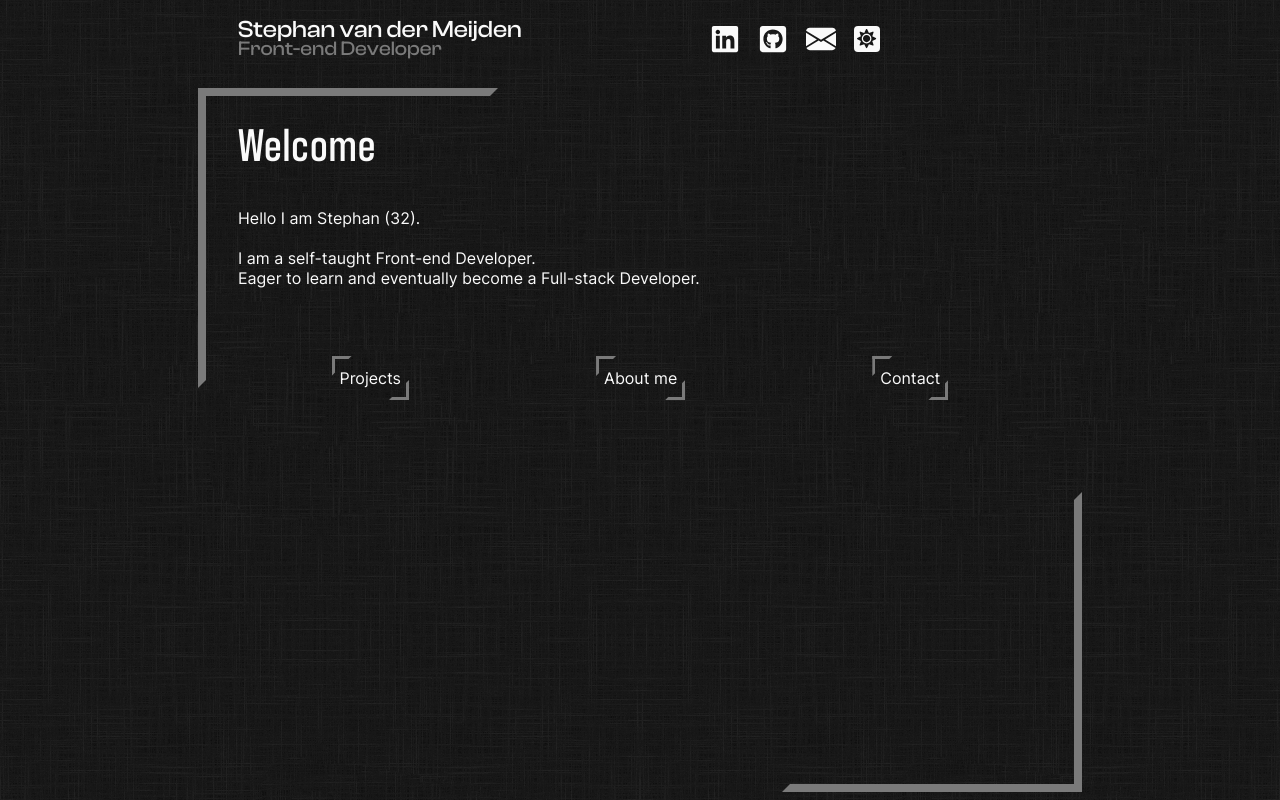
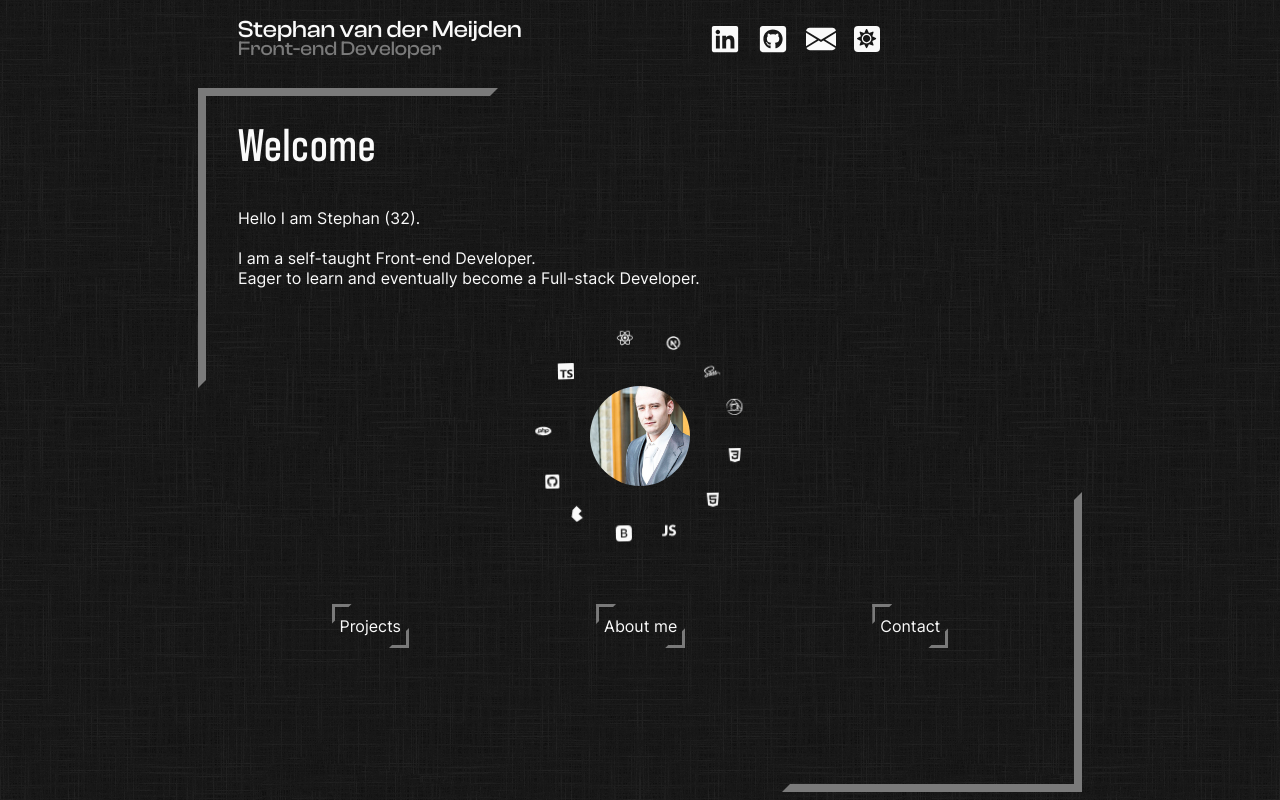
Before and after one commit to aevitas1/portfolio_v2, a React (Vite) app: page / in a window 1280 px wide. Built offline with nearby package versions, Linux system fonts and the light colour scheme.

Commit message:
Added icon circle

```diff
--- a/src/components/content/circularskills/CircularSkills.tsx
+++ b/src/components/content/circularskills/CircularSkills.tsx
@@ -1,7 +1,62 @@
 import styles from "./circularskills.module.scss";
+import {
+  IoLogoJavascript,
+  IoLogoCss3,
+  IoLogoHtml5,
+  IoLogoSass,
+} from "react-icons/io";
+import { BsBootstrapFill } from "react-icons/bs";
+import {
+  SiTypescript,
+  SiReact,
+  SiPostcss,
+  SiPhp,
+  SiBulma,
+} from "react-icons/si";
+import { TbBrandNextjs } from "react-icons/tb";
+import { FaGithubSquare } from "react-icons/fa";
+import image from "../../../assets/me.jpg";
+
+type ToolsetType = {
+  name: JSX.Element;
+  id: number;
+};
 
 const CircularSkills = () => {
-  return <></>;
+  const toolset: ToolsetType[] = [
+    { name: <IoLogoHtml5 />, id: 1 },
+    { name: <IoLogoCss3 />, id: 2 },
+    { name: <SiPostcss />, id: 5 },
+    { name: <IoLogoJavascript />, id: 3 },
+    { name: <IoLogoSass />, id: 4 },
+    { name: <BsBootstrapFill />, id: 6 },
+    { name: <SiTypescript />, id: 7 },
+    { name: <SiReact />, id: 8 },
+    { name: <TbBrandNextjs />, id: 9 },
+    { name: <SiPhp />, id: 10 },
+    { name: <SiBulma />, id: 11 },
+    { name: <FaGithubSquare />, id: 12 },
+  ];
+
+  return (
+    <>
+      <div className={styles.circular}>
+        <div className={styles.skills}>
+          {toolset.map((item: ToolsetType) => (
+            <div className={styles.item} key={item.id}>
+              <div className={styles.icon}>
+                <i>{item.name}</i>
+              </div>
+            </div>
+          ))}
+        </div>
+        <div
+          className={styles.image}
+          style={{ backgroundImage: `url(${image})` }}
+        ></div>
+      </div>
+    </>
+  );
 };
 
 export default CircularSkills;
--- a/src/components/content/circularskills/circularskills.module.scss
+++ b/src/components/content/circularskills/circularskills.module.scss
@@ -0,0 +1,110 @@
+@use "../../../styles/var.scss" as var;
+
+.circular {
+  position: relative;
+  display: flex;
+  align-self: center;
+  border-radius: 100%;
+  min-height: 200px;
+  min-width: 200px;
+  max-height: 200px;
+  max-width: 200px;
+  &:hover {
+    .skills {
+      animation-play-state: paused;
+      > .item .icon i svg {
+        animation-play-state: paused;
+      }
+    }
+  }
+  .image {
+    position: absolute;
+    left: 50%;
+    top: 50%;
+    transform: translate(-50%, -50%);
+    height: 100px;
+    width: 100px;
+    background-repeat: no-repeat;
+    background-size: cover;
+    border-radius: 100%;
+  }
+  .skills {
+    position: absolute;
+    border-radius: 100%;
+    height: 200px;
+    width: 200px;
+    animation: rotate 15s linear infinite;
+    > .item {
+      position: absolute;
+      top: 0;
+      left: 50%;
+      height: 50%;
+      width: 50%;
+      transform: translateX(-50%);
+      transform-origin: 50% 100%;
+      pointer-events: none;
+      .icon {
+        position: absolute;
+        top: 0;
+        left: 50%;
+        transform: translateX(-50%);
+        height: 20%;
+        width: 20%;
+        border-radius: 50%;
+        i {
+          width: 1.25rem;
+          height: 1.25rem;
+          svg {
+            animation: rotate 15s linear infinite reverse;
+          }
+        }
+      }
+
+      &:nth-child(1) {
+        transform: translateX(-3rem) translateY(-0.3rem);
+      }
+      &:nth-child(2) {
+        transform: translateX(-6rem) translateY(0.5rem);
+      }
+      &:nth-child(3) {
+        transform: translateX(-8.25rem) translateY(2.5rem);
+      }
+      &:nth-child(4) {
+        transform: translateX(0.25rem) translateY(0.5rem);
+      }
+      &:nth-child(5) {
+        transform: translateX(-9rem) translateY(5rem);
+      }
+      &:nth-child(6) {
+        transform: translateX(2.25rem) translateY(2.5rem);
+      }
+      &:nth-child(7) {
+        transform: translateX(-3rem) translateY(11.9rem);
+      }
+
+      &:nth-child(8) {
+        transform: translateX(-7rem) translateY(10.5rem);
+      }
+      &:nth-child(9) {
+        transform: translateX(-8.75rem) translateY(8rem);
+      }
+      &:nth-child(10) {
+        transform: translateX(0.75rem) translateY(10.5rem);
+      }
+      &:nth-child(11) {
+        transform: translateX(3.25rem) translateY(5.5rem);
+      }
+      &:nth-child(12) {
+        transform: translateX(2.75rem) translateY(8rem);
+      }
+    }
+  }
+}
+@keyframes rotate {
+  from {
+    transform: rotate(0deg);
+  }
+  to {
+    transform: rotate(359deg);
+  }
+}
--- a/src/components/content/pages/home.tsx
+++ b/src/components/content/pages/home.tsx
@@ -1,5 +1,6 @@
 import styles from "./pages.module.scss";
 import Button from "../button/Button";
+import CircularSkills from "../circularskills/CircularSkills";
 
 const Home = () => {
   let d = new Date();
@@ -31,6 +32,7 @@ const Home = () => {
             <br></br> I am a self-taught Front-end Developer. <br></br>Eager to
             learn and eventually become a Full-stack Developer.
           </p>
+          <CircularSkills />
           <div className={styles.cta_row}>
             <Button link="/projects" text="Projects" newtab={false} />
             <Button link="/about" text="About me" newtab={false} />
--- a/src/components/header/icons/Icons.tsx
+++ b/src/components/header/icons/Icons.tsx
@@ -26,7 +26,11 @@ const Icons = () => {
         <a href="https://github.com/aevitas1" rel="noreferrer" target="_blank">
           <FaGithubSquare />
         </a>
-        <a href="#" rel="noreferrer" target="_blank">
+        <a
+          href="mailto: sfhvdmeijden@gmail.com"
+          rel="noreferrer"
+          target="_blank"
+        >
           <BsFillEnvelopeFill />
         </a>
         <ColorSchemeToggle />
```
